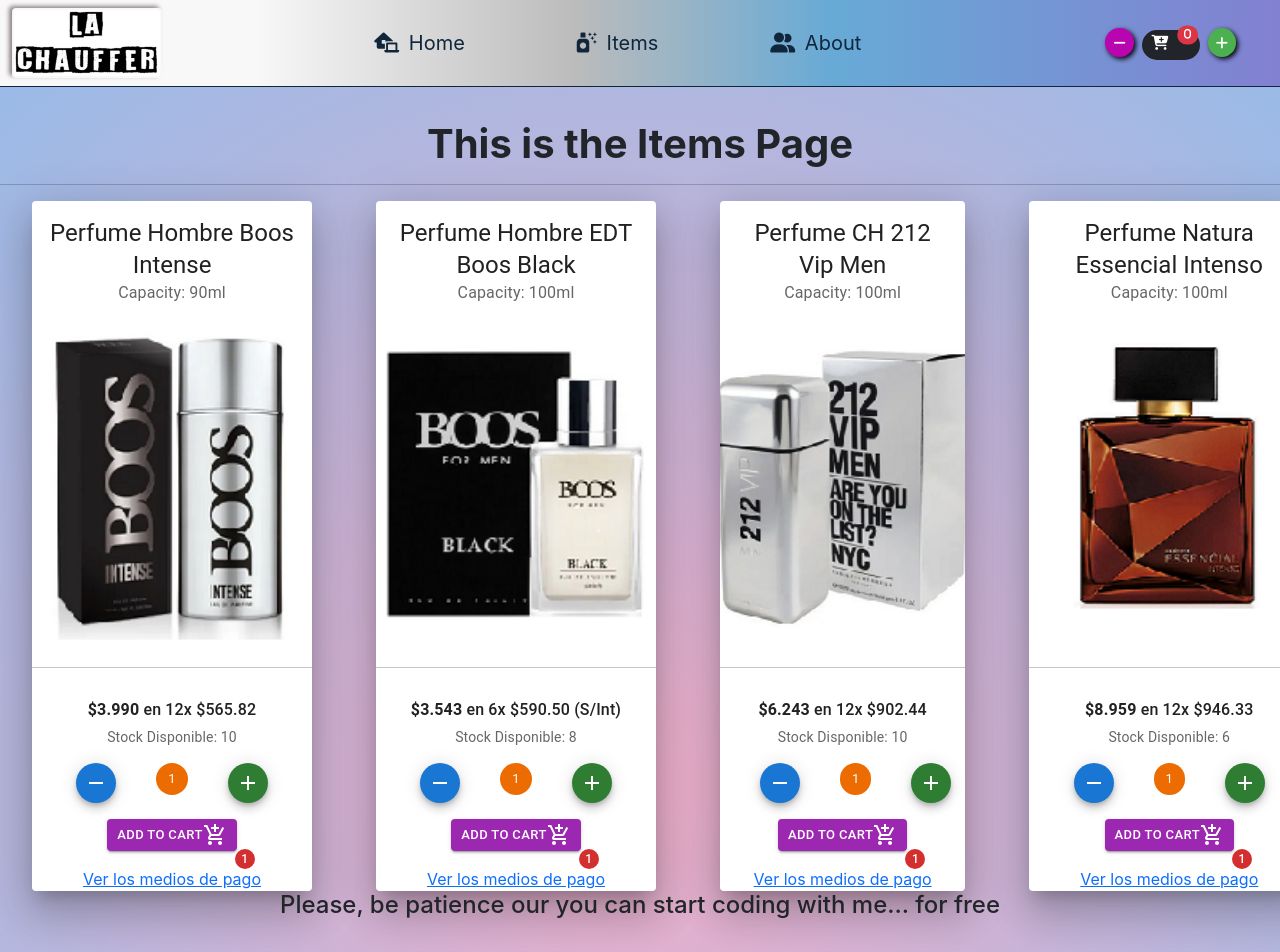
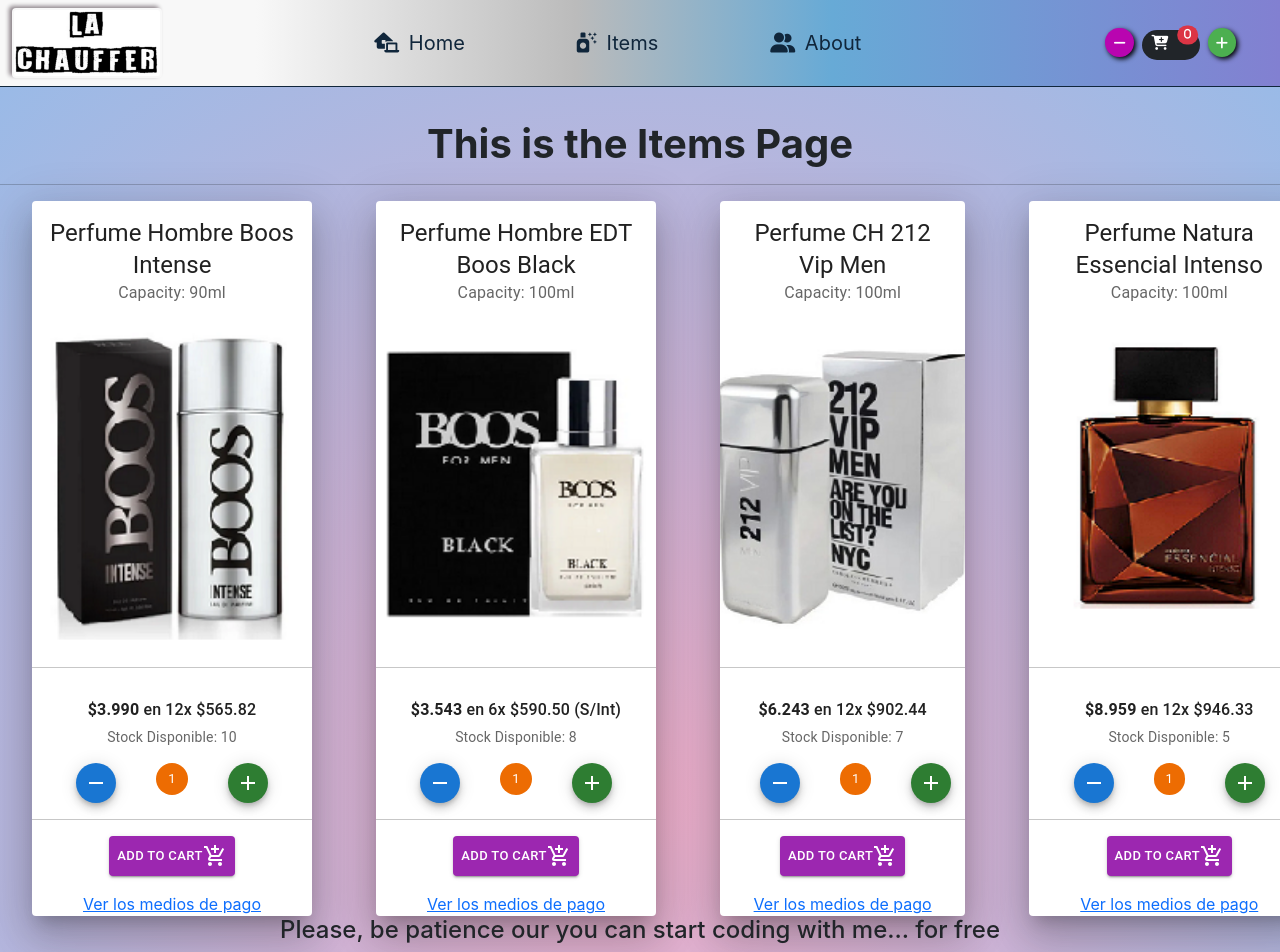
Before and after one commit to germanClaudio/comision41070-CH-React-Montalbetti, a React (Vite) app: page /items in a window 1280 px wide. Shown: the top 952 px of the page. Built offline with nearby package versions, Linux system fonts and the light colour scheme.

Commit message:
Actualización botones contador + map + fetch - 8-7-2022

```diff
--- a/package.json
+++ b/package.json
@@ -16,6 +16,7 @@
     "react": "^18.0.0",
     "react-bootstrap": "^2.4.0",
     "react-dom": "^18.0.0",
+    "react-native-counters": "^1.2.0",
     "react-router-dom": "^6.3.0",
     "sweetalert2": "^11.4.20"
   },
--- /dev/null
+++ b/src/components/ItemList/BtnAddToCart.jsx
@@ -0,0 +1,38 @@
+import { Button } from '@mui/material'
+import React, { useState } from 'react'
+import AddShoppingCartIcon from '@mui/icons-material/AddShoppingCart';
+import Swal from 'sweetalert2';
+
+
+const BtnAddToCart = (props) => {
+
+    const contador = props.counter;
+    const product = props.titleProduct
+
+    const btnAddToChart = () => {
+        let text = ""
+        contador === 1 ? text = "item was" : text = "items were"
+
+        Swal.fire({
+            icon: 'success',
+            title: `${contador} Item ${product} added to Cart`,
+            text: `Excelent! ${contador} ${text} added to your cart succesfully!!!`,
+            footer: 'Keep buying!!'
+        })
+    }
+
+    return (
+            <Button size="small" variant="contained" color="secondary" onClick={btnAddToChart}
+            sx={{
+                mx: 'auto',
+                p: 1,
+            }}
+            elevation={24}
+            >
+                Add to cart
+                <AddShoppingCartIcon />
+            </Button>
+    )
+}
+
+export default BtnAddToCart
--- a/src/components/ItemList/Cards.jsx
+++ b/src/components/ItemList/Cards.jsx
@@ -4,85 +4,46 @@
 import CardContent from '@mui/material/CardContent';
 import CardMedia from '@mui/material/CardMedia';
 import Typography from '@mui/material/Typography';
-import { Button, CardActions, CardActionArea, Badge, Chip, ButtonGroup, Fab, CardHeader } from '@mui/material';
-import AddShoppingCartIcon from '@mui/icons-material/AddShoppingCart';
-import AddIcon from '@mui/icons-material/Add';
-import RemoveIcon from '@mui/icons-material/Remove'
-import Swal from 'sweetalert2';
-import {Link} from 'react-router-dom'
+import { CardActions, CardActionArea, CardHeader } from '@mui/material';
+import { Link } from 'react-router-dom'
+import ItemCount from './ItemCount'
+import BtnAddToCart from './BtnAddToCart'
 
 
 const Cards = () => {
 
   const [cards, setCards] = useState([]);
 
-  useEffect( () => {
+  useEffect(() => {
     fetch('./src/items.json')
       .then((response) => response.json())
       .then((json) => setCards(json));
-  },[])
-
-
-  const [contador, setContador] = useState(1)
-  const limite = 10;
-
-  const btnClickPlus = () => {
-    if (contador === limite) {
-      Swal.fire({
-        icon: 'warning',
-        title: `Límite de Stock`,
-        text: `El stock es: ${limite}, el contador volverá a uno (1).`,
-        footer: '<h5>Keep buying!!</h5>'
-      })
-      setContador(1)
-    }
-
-    else if (contador >= 1) {
-      setContador(contador + 1)
-    }
-  }
-
-  const btnClickMinus = () => {
-    contador === 1 ? setContador(contador) : setContador(contador - 1)
-  }
-
-  const btnAddToChart = () => {
-    let text = ""
-    contador === 1? text = "item was" : text= "items were"
-
-    Swal.fire({
-      icon: 'success',
-      title: `${contador} Item added to Cart`,
-      text: `Excelent! ${contador} ${text} added to your cart succesfully!!!`,
-      footer: '<h5>Keep buying!!</h5>'
-    })
-    setContador(1)
-  }
+  }, [])
 
   return (
 
-    <div style={{ display: 'inline-flex',
+    <div style={{
+      display: 'inline-flex',
       marginLeft: '10',
       marginRight: '10'
     }} >
-      <br/>
+      <br />
 
       {cards.map(card => (
 
         <Card key={card.id}
-
-            sx={{ maxWidth: 280,
+          sx={{
+            maxWidth: 280,
             display: 'inline',
             flexDirection: 'row',
             mx: 4,
             wrap: 'wrap',
           }}
-
           elevation={24}
         >
           <CardHeader
             title={card.title}
-            subheader= {'Capacity: ' + card.capacity}
+            subheader={'Capacity: ' + card.capacity}
           />
           <CardActionArea>
             <CardMedia
@@ -91,7 +52,7 @@
               image={card.image}
               alt="Perfume Img"
             />
-            <hr/>
+            <hr />
             <CardContent>
               <Typography gutterBottom variant="h6" component="div">
                 <h6><strong>{card.price}</strong> {card.cuota}</h6>
@@ -101,49 +62,12 @@
                 Stock Disponible: {card.stock}
               </Typography>
             </CardContent>
+          </CardActionArea>
 
-          </CardActionArea>
-              <ButtonGroup disableElevation variant="contained">
-                    <Fab size="small" color="primary" aria-label="add" onClick={btnClickMinus}
-                        sx={{
-                            mx: 5,
-                        }}
-                        >
-                            <RemoveIcon />
-                    </Fab>
-
-                      <Chip label={ contador } color="warning"
-                          sx={{
-                            mx: 'auto',
-                          }}
-                      />
-
-                    <Fab size="small" color="success" aria-label="add" onClick={btnClickPlus}
-                    sx={{
-                        mx: 5,
-                      }}
-                      >
-                        <AddIcon />
-                    </Fab>
-              </ButtonGroup>
+            <ItemCount titleProduct={card.title} stock={card.stock} />
 
           <CardActions>
-                <Badge badgeContent={contador}  color="error" showZero
-                  sx={{
-                    mx: 'auto',
-                    p: 1,
-                  }}
-                  elevation={24}
-                  anchorOrigin={{
-                    vertical: 'bottom',
-                    horizontal: 'right',
-                  }}
-                  >
-                  <Button size="small" variant="contained" color="secondary" onClick={btnAddToChart} >
-                    Add to cart
-                      <AddShoppingCartIcon />
-                  </Button>
-                </Badge>
+
           </CardActions>
 
           <Link to="../Items">
--- /dev/null
+++ b/src/components/ItemList/ItemCount.jsx
@@ -0,0 +1,67 @@
+import { ButtonGroup, Chip, Fab } from '@mui/material'
+import React, { useState } from 'react'
+import AddIcon from '@mui/icons-material/Add';
+import RemoveIcon from '@mui/icons-material/Remove';
+import Swal from 'sweetalert2';
+import BtnAddToCart from './BtnAddToCart';
+
+const ItemCount = (props) => {
+
+    const [contador, setContador] = useState(1)
+    const limite = props.stock;
+    const productTitle = props.titleProduct;
+
+
+    const btnClickPlus = () => {
+
+        if (contador === limite) {
+            Swal.fire({
+                icon: 'warning',
+                title: `Límite de Stock de ${productTitle}`,
+                text: `El stock es: ${limite}, el contador volverá a uno (1).`,
+                footer: 'Keep buying!!'
+            })
+            setContador(1)
+        }
+
+        else if (contador >= 1) {
+            setContador(contador + 1)
+        }
+    }
+
+    const btnClickMinus = () => {
+        contador === 1 ? setContador(contador) : setContador(contador - 1)
+    }
+
+    return (
+        <>
+        <ButtonGroup disableElevation variant="contained">
+            <Fab size="small" color="primary" aria-label="add" onClick={btnClickMinus}
+                sx={{
+                    mx: 5,
+                }}
+            >
+                <RemoveIcon />
+            </Fab>
+
+            <Chip label={contador} color="warning"
+                sx={{
+                    mx: 'auto',
+                }}
+            />
+
+            <Fab size="small" color="success" aria-label="add" onClick={btnClickPlus}
+                sx={{
+                    mx: 5,
+                }}
+            >
+                <AddIcon />
+            </Fab>
+        </ButtonGroup>
+        <hr />
+        <BtnAddToCart counter={contador} titleProduct={props.titleProduct} />
+    </>
+    )
+}
+
+export default ItemCount
--- a/src/items.json
+++ b/src/items.json
@@ -24,7 +24,7 @@
     "capacity" : "100ml",
     "price" : "$6.243",
     "cuota" : "en 12x $902.44",
-    "stock" : 10
+    "stock" : 7
   },
   {
     "id" : 4,
@@ -33,6 +33,6 @@
     "capacity" : "100ml",
     "price" : "$8.959",
     "cuota" : "en 12x $946.33",
-    "stock" : 6
+    "stock" : 5
   }
 ]
```
Also changed, not shown: 1 other file (tests, documents, lock files or other folders). Lines whose indentation alone changed are shown as unchanged.
